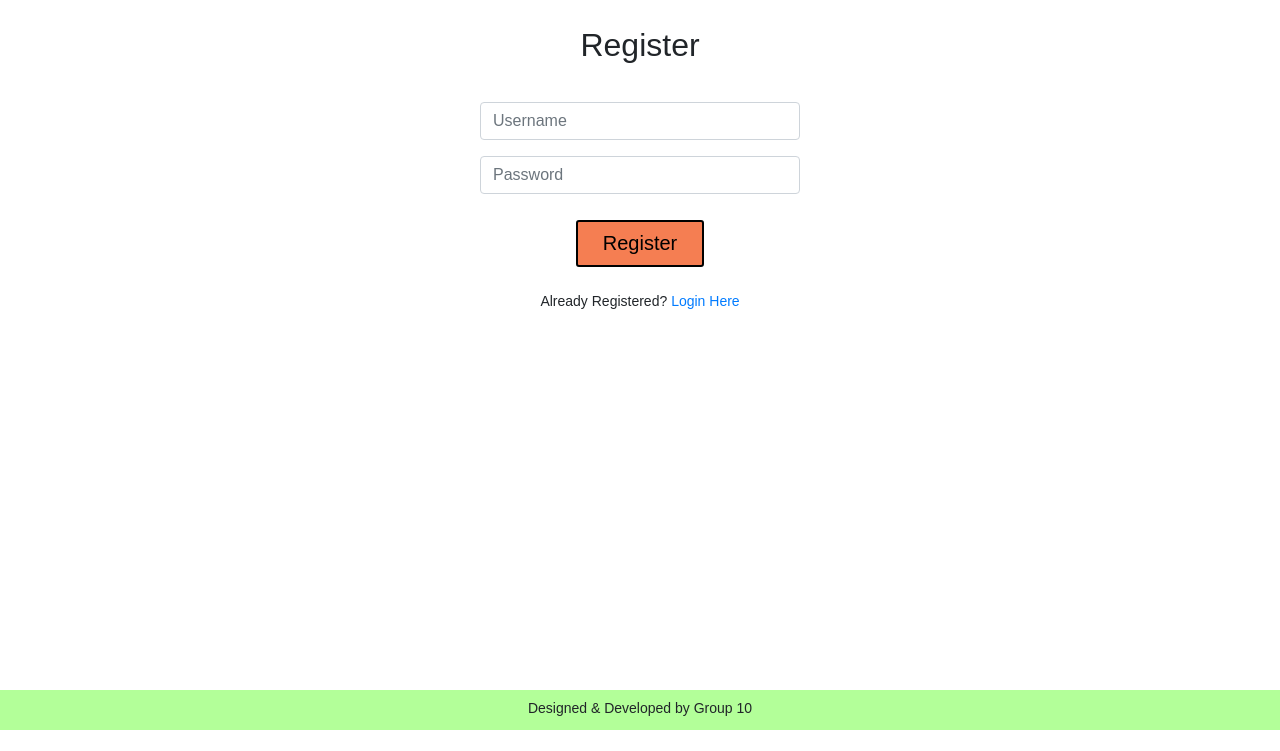
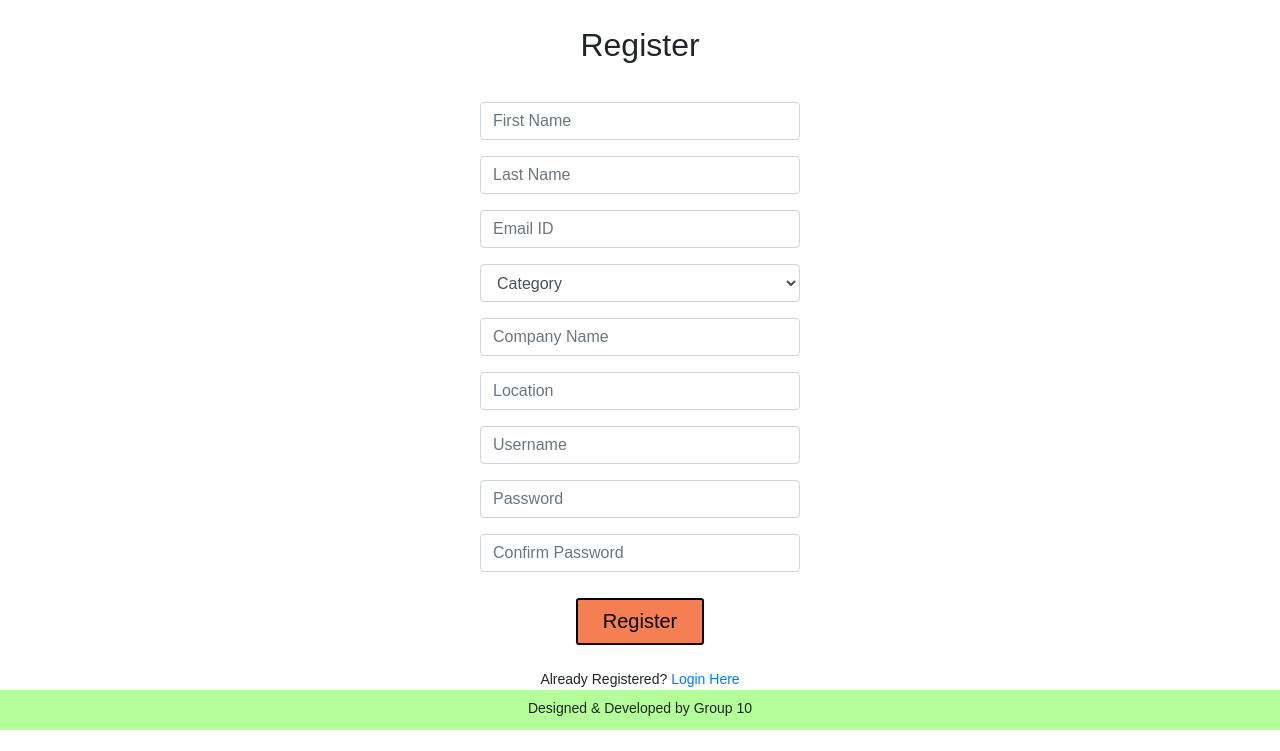
Before and after one commit to tanmaysalunke/ewt, a Django app: template register/templates/register/register.html in a window 1280 px wide. Shown: the part 70-821 px from the top of the page. Before the commit the page ends 800 px from the top, so only its background shows below. Run offline with Django 4.2, Linux system fonts and the light colour scheme; the template is opened without the code that fills it: values that come from a table or form of the project are taken from there, others are empty; parts of the project's set-up code (start-up, migrations or seed data) failed here and were passed over; some libraries are stand-ins or nearby versions.

Commit message:
removed usercreationform

```diff
--- a/ewastetracker/urls.py
+++ b/ewastetracker/urls.py
@@ -23,7 +23,6 @@ urlpatterns = [
     path('user/', include('myapp.urls')),
     path('admin/', admin.site.urls),
     path('__debug__/', include('debug_toolbar.urls')),
-    # path('', include("django.contrib.auth.urls")),
+    path('login/', v.loginPage, name='login'),
     path('register/', v.register1, name='register1'),
-    path('login/', views.LoginView.as_view(template_name="registration/login.html", authentication_form=UserLoginForm), name='login')
 ]
--- a/register/forms.py
+++ b/register/forms.py
@@ -53,13 +53,13 @@ class RegisterForm(UserCreationForm):
 
 
 
-class UserLoginForm(AuthenticationForm):
-    def __init__(self, *args, **kwargs):
-        super(UserLoginForm, self).__init__(*args, **kwargs)
-        self.fields['username'].label = ''
-        self.fields['password'].label = ''
+# class UserLoginForm(AuthenticationForm):
+#     def __init__(self, *args, **kwargs):
+#         super(UserLoginForm, self).__init__(*args, **kwargs)
+#         self.fields['username'].label = ''
+#         self.fields['password'].label = ''
 
-    username = UsernameField(widget=forms.TextInput(
-        attrs={'class': 'form-control', 'placeholder': 'Username', 'id': 'username'}))
-    password = forms.CharField(widget=forms.PasswordInput(
-        attrs={'class': 'form-control', 'placeholder': 'Password', 'id': 'password'}))
+#     username = UsernameField(widget=forms.TextInput(
+#         attrs={'class': 'form-control', 'placeholder': 'Username', 'id': 'username'}))
+#     password = forms.CharField(widget=forms.PasswordInput(
+#         attrs={'class': 'form-control', 'placeholder': 'Password', 'id': 'password'}))
--- a/register/templates/register/register.html
+++ b/register/templates/register/register.html
@@ -11,7 +11,64 @@
 
         <form action="" method="post" >
             {% csrf_token %}
-            {{ form|crispy }}
+            <!-- {{ form|crispy }} -->
+            <div class="form-group">
+                <!-- <label>Admin Name</label> -->
+                <input type="text" id="first_name" name="first_name" class="form-control" value="" required placeholder="First Name">
+                <span class="invalid-feedback"></span>
+            </div>
+            <div class="form-group">
+                <!-- <label>Admin Name</label> -->
+                <input type="text" id="last_name" name="last_name" class="form-control" value="" required placeholder="Last Name">
+                <span class="invalid-feedback"></span>
+            </div>
+            <div class="form-group">
+                <!-- <label>Admin Name</label> -->
+                <input type="email" name="email" class="form-control" value="" required placeholder="Email ID">
+                <span class="invalid-feedback"></span>
+            </div>
+            <div class="form-group">
+                <!-- <label for="category">Category</label> -->
+                <!-- <input list="category" name="category" placeholder="Select a Category" class="form-control"> -->
+                    <select required class="form-control">
+                        <option value="" id="">Category</option>
+                        <option value="Manufacturer" id="MF">Manufacturer</option>
+                        <option value="Recycler" id="RC">Recycler</option>
+                        <option value="Refurbisher" id="RF">Refurbisher</option>
+                    </select>
+            </div>
+            <div class="form-group">
+                <!-- <label>Company Name</label> -->
+                <input type="text" name="company_name" class="form-control" value="" required placeholder="Company Name">
+                <span class="invalid-feedback"></span>
+            </div>
+            <div class="form-group">
+                <!-- <label>Location</label> -->
+                <input type="text" name="Location" class="form-control" value="" required placeholder="Location">
+                <span class="invalid-feedback"></span>
+            </div>
+            <div class="form-group">
+                <!-- <label>Username</label> -->
+                <input type="text" id="username" name="username" class="form-control" value="" required placeholder="Username">
+                <span class="invalid-feedback"></span>
+            </div>
+            <div class="form-group">
+                <!-- <label>Password</label> -->
+                <input type="password" id="password1" name="password1" class="form-control" value="" required placeholder="Password">
+                <span class="invalid-feedback"></span>
+            </div>
+            <div class="form-group">
+                <!-- <label>Confirm Password</label> -->
+                <input type="password" name="confirm_password" class="form-control" value="" placeholder="Confirm Password" required>
+                <span class="invalid-feedback"></span>
+            </div>
+            {% if messages %}
+                <ul class="messages list-unstyled">
+                    {% for message in messages %}
+                    {% if message.tags %} <li class="{{ message.tags }}"{% endif %}>{{ message }}</li>
+                    {% endfor %}
+                </ul>
+            {% endif %}
             <div class="form-group">
                 <button type="submit" class="primary-button" id="form-button">Register</button>
             </div>
```
Also changed, not shown: register/templates/registration/login.html (+15 -1 lines), register/views.py (+62 -0 lines).
